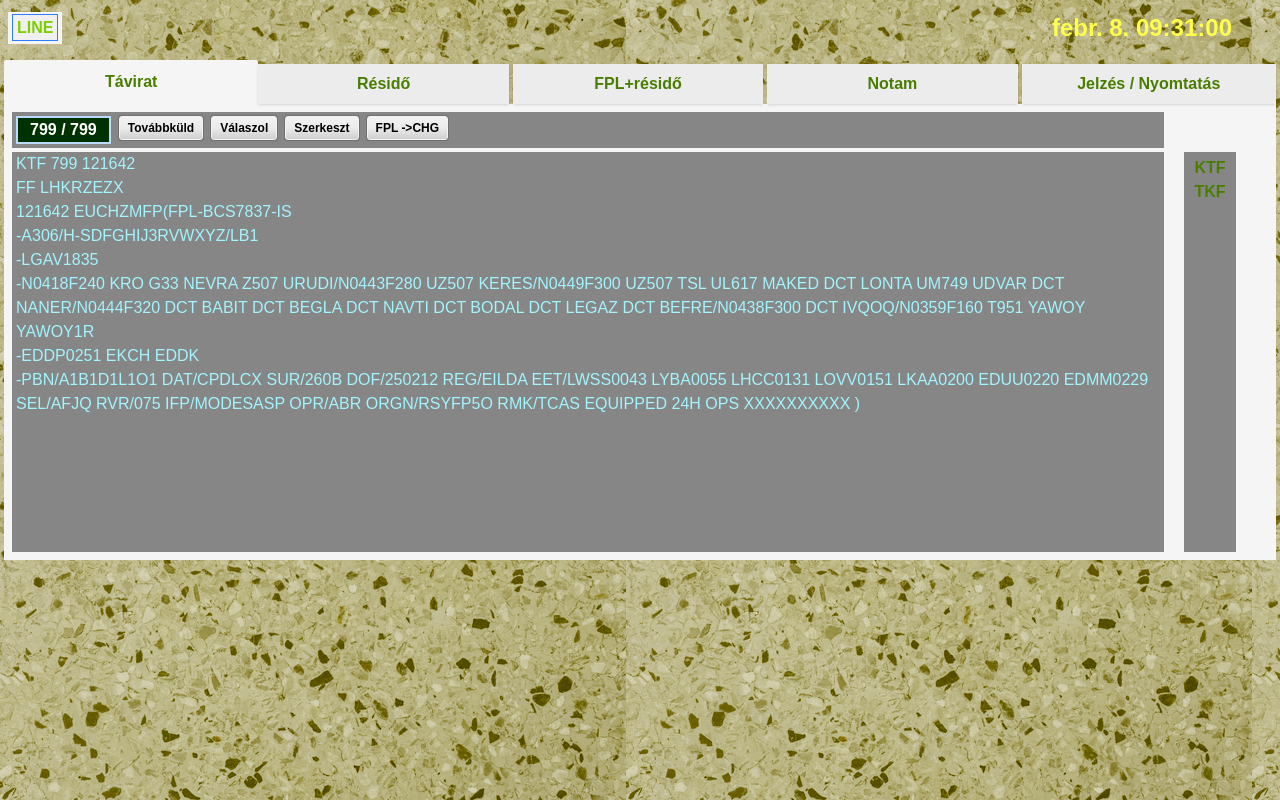
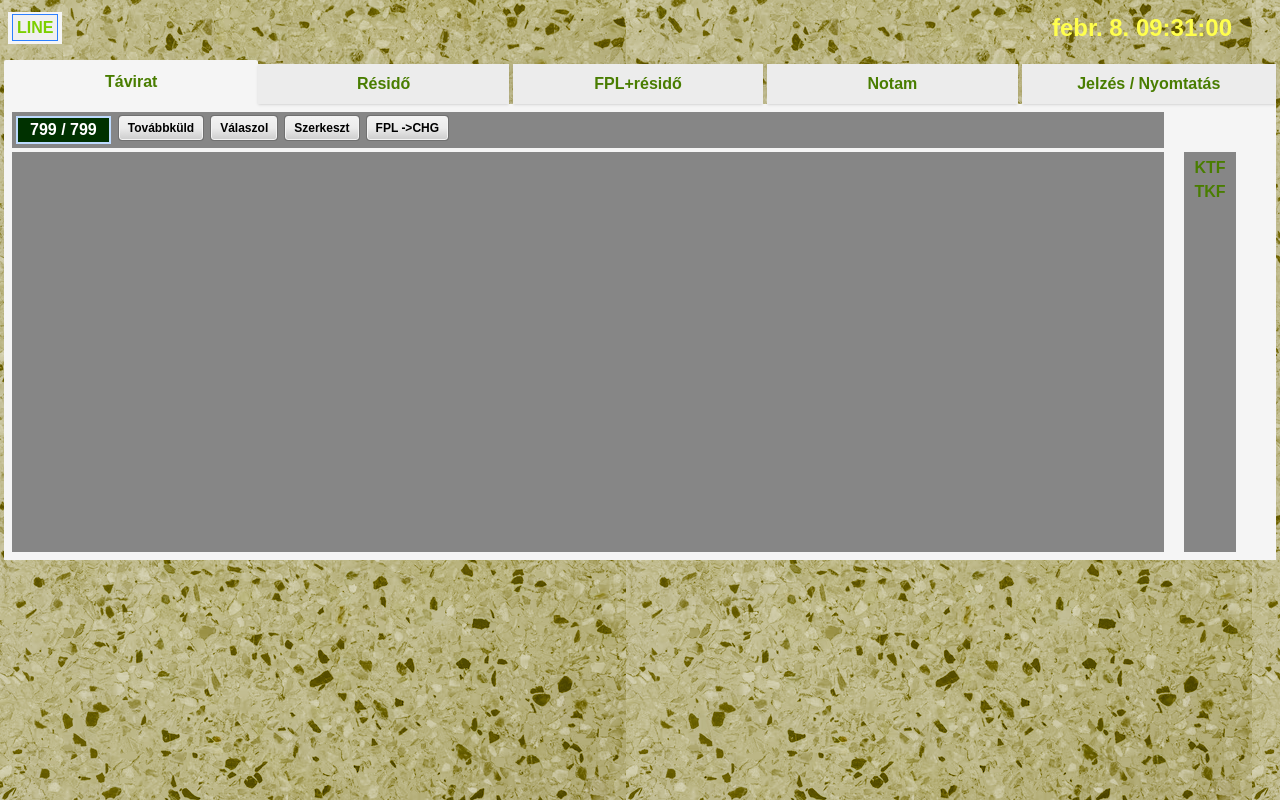
Before and after one commit to vACCHUN/AFTN, a React (Vite) app in the folder frontend/: page /tavirat in a window 1280 px wide. Built offline with nearby package versions, Linux system fonts and the light colour scheme.

Commit message:
FlightplanToText utility function added

```diff
--- a/frontend/src/pages/TaviratPage.tsx
+++ b/frontend/src/pages/TaviratPage.tsx
@@ -12,12 +12,7 @@ function TaviratPage() {
         </div>
 
         <div className="flex pt-1">
-          <div className="w-[90vw] bg-[#868686] h-[50vh] overflow-y-scroll overflow-x-hidden text-cyan-200 pl-1">KTF 799 121642 <br />FF LHKRZEZX <br />121642 EUCHZMFP(FPL-BCS7837-IS
-<br />-A306/H-SDFGHIJ3RVWXYZ/LB1
-<br />-LGAV1835
-<br />-N0418F240 KRO G33 NEVRA Z507 URUDI/N0443F280 UZ507 KERES/N0449F300 UZ507 TSL UL617 MAKED DCT LONTA UM749 UDVAR DCT NANER/N0444F320 DCT BABIT DCT BEGLA DCT NAVTI DCT BODAL DCT LEGAZ DCT BEFRE/N0438F300 DCT IVQOQ/N0359F160 T951 YAWOY YAWOY1R
-<br />-EDDP0251 EKCH EDDK
-<br />-PBN/A1B1D1L1O1 DAT/CPDLCX SUR/260B DOF/250212 REG/EILDA EET/LWSS0043 LYBA0055 LHCC0131 LOVV0151 LKAA0200 EDUU0220 EDMM0229 SEL/AFJQ RVR/075 IFP/MODESASP OPR/ABR ORGN/RSYFP5O RMK/TCAS EQUIPPED 24H OPS XXXXXXXXXX )</div>
+          <div className="w-[90vw] bg-[#868686] h-[50vh] overflow-y-scroll overflow-x-hidden text-cyan-200 pl-1"></div>
 
           <div className="bg-[#868686] p-1 ml-5 flex flex-col w-13 text-center">
             <span className="text-lime-700 font-bold">KTF</span>
```
